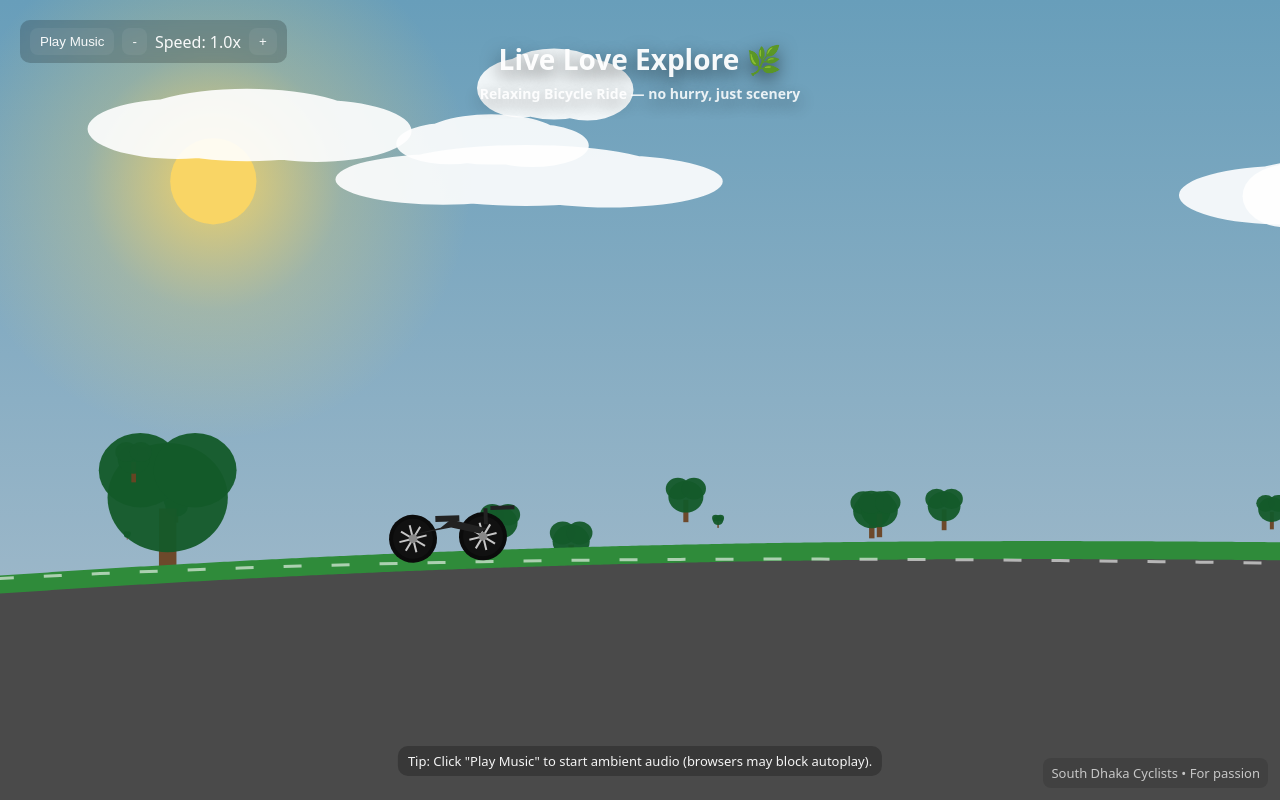
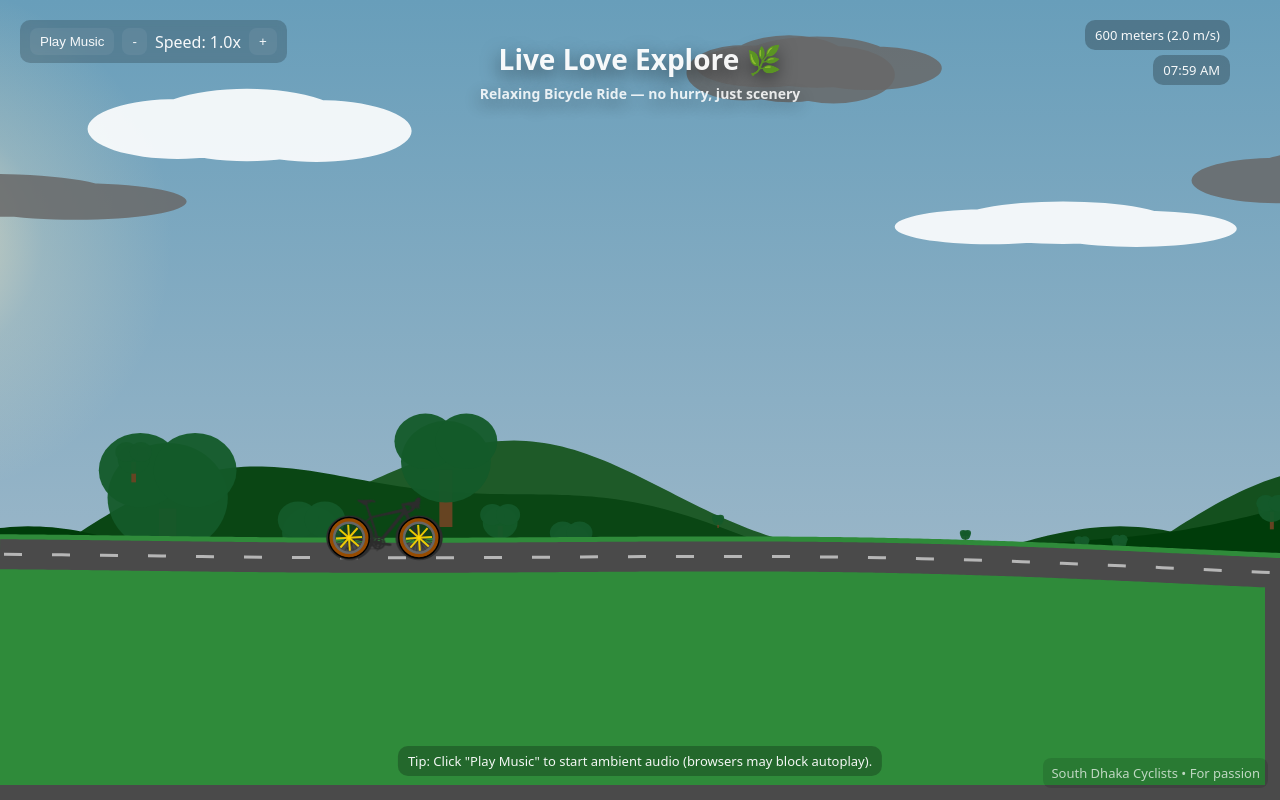
Before and after one commit to jidni911/LiveLoveExplore, a plain HTML site: page index.html in a window 1280 px wide. Drawn offline with Linux system fonts and the light colour scheme.

Commit message:
v2-buggy-moduled-fix1

```diff
--- a/bikeRide.js
+++ b/bikeRide.js
@@ -12,6 +12,7 @@ function init() {
         const speed = baseSpeed * speedMultiplier;
         worldOffsetDelta = speed * seconds * 120; // tune multiplier for feel
         worldOffset += worldOffsetDelta;
+        document.getElementById('distanceMeter').textContent = worldOffset.toFixed(0) + ' meters' + ' (' + worldOffsetDelta.toFixed(1) + ' m/s)';
 
         // sky gradient
         // dayFactor: 0..1 where 0=night, 1=day. Use a smooth curve: highest at 0.25..0.75
@@ -44,7 +45,7 @@ function init() {
         drawTrees(worldOffset);
 
         // ground + road
-        drawGround(worldOffset);
+        drawGround(worldOffset,worldOffset);
 
         // bike
         drawBike(worldOffset, dt);
@@ -95,3 +96,13 @@ function init() {
 }
 
 init();
+
+document.addEventListener('keydown', event => {
+    if (event.key === 'f') {
+        if (document.fullscreenElement) {
+            document.exitFullscreen();
+        } else {
+            canvas.requestFullscreen();
+        }
+    }
+});
--- a/index.html
+++ b/index.html
@@ -94,11 +94,38 @@
             color: var(--ui-white);
             font-size: 13px;
         }
+
+        #distanceMeter {
+            position: absolute;
+            right: 50px;
+            top: 20px;
+            z-index: 9;
+            background: rgba(0, 0, 0, 0.25);
+            padding: 6px 10px;
+            border-radius: 10px;
+            color: var(--ui-white);
+            font-size: 13px;
+        }
+
+        #clockface {
+            position: absolute;
+            right: 50px;
+            top: 55px;
+            z-index: 9;
+            background: rgba(0, 0, 0, 0.25);
+            padding: 6px 10px;
+            border-radius: 10px;
+            color: var(--ui-white);
+            font-size: 13px;
+        }
     </style>
 </head>
 <body>
     <div id="container">
         <canvas id="c"></canvas>
+
+        <div id="distanceMeter">Loading...</div>
+        <div id="clockface">Loading...</div>
 
         <div id="title">
             Live Love Explore 🌿
@@ -114,6 +141,10 @@
 
         <div id="playHint">Tip: Click "Play Music" to start ambient audio (browsers may block autoplay).</div>
         <div id="credits">South Dhaka Cyclists • For passion</div>
+    </div>
+
+    <div style="display:none">
+        <img id="source" src="assets/bike.png" />
     </div>
 
     <!-- Ambient audio: replace relax.mp3 with your audio file. -->
--- a/js/bike.js
+++ b/js/bike.js
@@ -1,21 +1,21 @@
 const bike = {
-    wheelRadius: 20,
+    wheelRadius: 16,
     wheelDistance: 70,
     bodyW: 120,
-    bodyH: 36,
+    bodyH: 120,
     tilt: 0,
     wheelRotation: 0 // radians
 };
 
-  const bikeX = () => Math.max(120, canvas.width * 0.35); // fixed horizontal pos for bike
-
+const bikeX = () => Math.max(120, canvas.width * 0.3); // fixed horizontal pos for bike
+const image = document.getElementById("source");
 
 
 // draw bike (simple stylized)
 function drawBike(worldOff, dt) {
     const x = bikeX();
     const worldX = x + worldOff;
-        const y = groundHeightAt(worldX) - 14; // seat offset above ground
+    const y = groundHeightAt(worldX); // seat offset above ground
     const slope = groundTangentAt(worldX); // dy/dx
     const angle = Math.atan(slope);
 
@@ -29,33 +29,37 @@
     // draw wheels
     const wr = bike.wheelRadius;
     const wd = bike.wheelDistance;
+
+
+    // frame
+    const image = document.getElementById("source");
+    ctx.drawImage(image, -bike.bodyW * 0.5-3, -bike.bodyH * 0.5-9, bike.bodyW+7, bike.bodyH);
+
+    ctx.save();
     // rear wheel
     drawWheel(-wd * 0.5, 0, wr, bike.wheelRotation);
     // front wheel
     drawWheel(wd * 0.5, 0, wr, bike.wheelRotation);
+    // ctx.fillStyle = '#222';
+    // ctx.beginPath();
+    // ctx.moveTo(-wd * 0.5, 0);
+    // ctx.lineTo(-wd * 0.1, -35);
+    // ctx.lineTo(wd * 0.05, -25);
+    // // ctx.lineTo(wd * 0.55, -8);
+    // // ctx.lineTo(wd * 0.45, -3);
+    // // ctx.lineTo(wd * 0.05, -10);
+    // // ctx.lineTo(-wd * 0.5, -4);
+    // ctx.closePath();
+    // ctx.fill();
 
-        // frame
-        ctx.save();
-        ctx.fillStyle = '#222';
-        ctx.beginPath();
-        ctx.moveTo(-wd * 0.5, -4);
-        ctx.lineTo(-wd * 0.1, -10);
-        ctx.lineTo(wd * 0.05, -18);
-        ctx.lineTo(wd * 0.55, -8);
-        ctx.lineTo(wd * 0.45, -3);
-        ctx.lineTo(wd * 0.05, -10);
-        ctx.lineTo(-wd * 0.5, -4);
-        ctx.closePath();
-        ctx.fill();
+    // // seat
+    // ctx.fillStyle = '#222';
+    // ctx.fillRect(-12, -22, 24, 6);
 
-        // seat
-        ctx.fillStyle = '#222';
-        ctx.fillRect(-12, -22, 24, 6);
-
-        // handlebar
-        ctx.fillStyle = '#222';
-        ctx.fillRect(wd * 0.52, -28, 4, 16);
-        ctx.fillRect(wd * 0.62, -30, 24, 4);
+    // // handlebar
+    // ctx.fillStyle = '#222';
+    // ctx.fillRect(wd * 0.52, -28, 4, 16);
+    // ctx.fillRect(wd * 0.62, -30, 24, 4);
 
     ctx.restore();
     ctx.restore();
@@ -64,34 +68,42 @@
 function drawWheel(cx, cy, r, rot) {
     ctx.save();
     ctx.translate(cx, cy);
+    // tyre base
+    ctx.beginPath();
+    ctx.strokeStyle = '#000000ff';
+    ctx.arc(0, 0, r + 4, 0, Math.PI * 2);
+    ctx.lineWidth = 2;
+    ctx.stroke();
+    // tyre wall
+    ctx.beginPath();
+    ctx.strokeStyle = '#964b00ff'; // coffee brown
+    ctx.arc(0, 0, r + 1, 0, Math.PI * 2);
+    ctx.lineWidth = 5;
+    ctx.stroke();
     // rim
     ctx.beginPath();
-        ctx.fillStyle = '#0b0b0b';
-        ctx.arc(0, 0, r + 4, 0, Math.PI * 2);
-        ctx.fill();
-        // tyre
-        ctx.beginPath();
-        ctx.fillStyle = '#111';
-        ctx.arc(0, 0, r, 0, Math.PI * 2);
-        ctx.fill();
+    ctx.strokeStyle = '#666666ff'; // steel color
+    ctx.arc(0, 0, r - 1, 0, Math.PI * 2);
+    ctx.lineWidth = 2.5;
+    ctx.stroke();
     // spokes
     ctx.save();
     ctx.rotate(rot);
-        ctx.strokeStyle = 'rgba(220,220,220,0.9)';
+    ctx.strokeStyle = 'rgba(255, 215, 0, 0.9)'; // golden shiny
     ctx.lineWidth = 2;
     const spokes = 8;
     for (let i = 0; i < spokes; i++) {
         const a = (i / spokes) * Math.PI * 2;
         ctx.beginPath();
         ctx.moveTo(0, 0);
-            ctx.lineTo(Math.cos(a) * (r - 6), Math.sin(a) * (r - 6));
+        ctx.lineTo(Math.cos(a) * (r - 3), Math.sin(a) * (r - 3));
         ctx.stroke();
     }
     ctx.restore();
     // hub
-        ctx.beginPath();
-        ctx.fillStyle = '#888';
-        ctx.arc(0, 0, r * 0.22, 0, Math.PI * 2);
-        ctx.fill();
+    // ctx.beginPath();
+    // ctx.fillStyle = '#000000ff';
+    // ctx.arc(0, 0, r * 0.22, 0, Math.PI * 2);
+    // ctx.fill();
     ctx.restore();
 }
--- a/js/clouds.js
+++ b/js/clouds.js
@@ -7,7 +7,8 @@ for (let i = 0; i < 6; i++) {
         y: 40 + Math.random() * (canvas.height * 0.25),
         w: 80 + Math.random() * 160,
         h: 30 + Math.random() * 30,
-        speed: 0.2 + Math.random() * 0.6
+        speed: 0.2 + Math.random() * 0.6,
+        color : Math.random() < 0.5 ? 'rgba(255,255,255,0.95)' : 'rgba(104, 104, 104, 0.89)'
     });
 }
 
@@ -19,10 +20,10 @@ function drawClouds(dt) {
         const sx = Math.round(c.x);
         ctx.beginPath();
         // three overlapping ellipses
-        ctx.ellipse(sx, c.y, c.w * 0.7, c.h * 0.7, 0, 0, Math.PI * 2);
+        ctx.ellipse(sx, c.y, c.w * 0.6, c.h * 0.7, 0, 0, Math.PI * 2);
         ctx.ellipse(sx + c.w * 0.4, c.y + 6, c.w * 0.55, c.h * 0.6, 0, 0, Math.PI * 2);
         ctx.ellipse(sx - c.w * 0.4, c.y + 4, c.w * 0.52, c.h * 0.58, 0, 0, Math.PI * 2);
-        ctx.fillStyle = 'rgba(255,255,255,0.95)';
+        ctx.fillStyle = c.color;
         ctx.fill();
         ctx.restore();
 
--- a/js/ground.js
+++ b/js/ground.js
@@ -1,5 +1,5 @@
 // draw ground strip and road
-function drawGround(offset) {
+function drawGround(offset,worldOffset) {
     // ground base
     ctx.save();
     // draw a continuous ground silhouette using groundHeightAt
@@ -14,28 +14,35 @@ function drawGround(offset) {
     ctx.closePath();
     ctx.fillStyle = '#2f8b3a';
     ctx.fill();
-
+    ctx.save();
+    ctx.restore();
     // road band
+    const roadYoffset = 20;
+    ctx.moveTo(0,  canvas.height + roadYoffset);
     ctx.beginPath();
-    const roadYoffset = 18;
-    ctx.moveTo(0, canvas.height);
     for (let x = 0; x <= canvas.width; x += 4) {
         const worldX = x + offset;
         const y = groundHeightAt(worldX) + roadYoffset;
         ctx.lineTo(x, y);
     }
     ctx.lineTo(canvas.width, canvas.height);
-    ctx.closePath();
-    ctx.fillStyle = '#4a4a4a';
-    ctx.fill();
+    ctx.lineTo(0, canvas.height);
+    // ctx.closePath();
+    ctx.strokeStyle = '#4a4a4a';
+    ctx.lineWidth = 30;
+    ctx.stroke();
+
+    ctx.save();
+    ctx.restore();
 
     // road dashed center (simple)
     ctx.strokeStyle = 'rgba(255,255,255,0.6)';
     ctx.lineWidth = 3;
     ctx.setLineDash([18, 30]);
     ctx.beginPath();
-    for (let x = -100; x <= canvas.width + 200; x += 20) {
-        const worldX = x + offset + (performance.now() * 0.05);
+    ctx.moveTo(0, groundHeightAt(-100 + offset) + roadYoffset);
+    for (let x = -100-worldOffset*0.35%48; x <= canvas.width + 200; x += 20) {
+        const worldX = x + offset;
         const y = groundHeightAt(worldX) + roadYoffset;
         if (x === -100) ctx.moveTo(x, y); else ctx.lineTo(x, y);
     }
@@ -48,11 +55,11 @@ function drawGround(offset) {
 // Terrain function (sine waves)
 function groundHeightAt(worldX) {
     // worldX in pixels
-        const s = 0.001; // frequency scale
+    const scale = 0.003; // frequency scale
     // combine a few sine waves for hills
-        const h = Math.sin(worldX * s * 0.8) * 40 + Math.sin(worldX * s * 1.7) * 18 + Math.sin(worldX * s * 0.35) * 70;
-        const base = canvas.height * 0.78;
-        return base - h;
+    const h = Math.sin(worldX * scale * 0.8) * 40 + Math.sin(worldX * scale * 1.7) * 18 + Math.sin(worldX * scale * 0.35) * 70;
+    const base = canvas.height * 0.70;
+    return base - h/128 * canvas.height*0.05;
 }
 function groundTangentAt(worldX) {
     // derivative approx to compute slope for tilt
--- a/js/hills.js
+++ b/js/hills.js
@@ -13,23 +13,35 @@ for (let i = 0; i < 5; i++) {
 
 // draw hills
 function drawHills(offset) {
-    hills.forEach((h, idx) => {
-        const par = 0.2 + idx * 0.15;
+    hills.forEach((hill, index) => {
+        const par = 0.2 + index * 0.15;
         ctx.save();
         ctx.beginPath();
         const startX = -500;
         ctx.moveTo(startX, canvas.height);
         for (let x = startX; x <= canvas.width + 500; x += 6) {
             const worldX = (x + offset * par);
-            const y = canvas.height - 30 - Math.sin(worldX * 0.0006 + idx) * h.h - (idx * 15);
+            const y = hillHeightAt(worldX,index);
+            // const y = canvas.height - 30 - Math.sin(worldX * 0.0006 + index) * hill.h - (index * 15);
             ctx.lineTo(x, y);
         }
         ctx.lineTo(canvas.width + 500, canvas.height);
         ctx.closePath();
         // color slightly darker for farther layers
-        const shade = 40 + idx * 10;
+        const shade = 40 + index * 10;
+        // ctx.fillStyle = `red`;
         ctx.fillStyle = `rgb(${80 - shade},${140 - shade},${90 - shade})`;
         ctx.fill();
         ctx.restore();
     });
 }
+
+
+function hillHeightAt(worldX,index) {
+    // worldX in pixels
+    const scale = 0.008; // frequency scale
+    // combine a few sine waves for hills
+    const h = Math.sin((worldX+index*1000) * scale * 0.8) * 40 + Math.sin((worldX+index*1000) * scale * 1.7) * 18 + Math.sin((worldX+index*1000) * scale * 0.35) * 70;
+    const base = canvas.height * 0.70;
+    return base + h/128 * canvas.height*0.15;
+}
--- a/js/music.js
+++ b/js/music.js
@@ -1,9 +1,9 @@
 const btn = document.getElementById('toggleSound');
 const audio = document.getElementById('bgAudio');
 let audioPlaying = false;
-  btn.addEventListener('click', ()=>{
-    if (!audioPlaying){
-      audio.play().catch(()=>{ /* user gesture required — button is user gesture so okay */});
+btn.addEventListener('click', () => {
+    if (!audioPlaying) {
+        audio.play().catch(() => { /* user gesture required — button is user gesture so okay */ });
         btn.textContent = 'Pause Music';
         audioPlaying = true;
         document.getElementById('playHint').style.display = 'none';
@@ -13,3 +13,18 @@
         audioPlaying = false;
     }
 });
+
+document.onkeyup = (e) => {
+    if (e.key === 'm') {
+        if (!audioPlaying) {
+            audio.play().catch(() => { /* user gesture required — button is user gesture so okay */ });
+            btn.textContent = 'Pause Music';
+            audioPlaying = true;
+            document.getElementById('playHint').style.display = 'none';
+        } else {
+            audio.pause();
+            btn.textContent = 'Play Music';
+            audioPlaying = false;
+        }
+    }
+};
--- a/js/sun.js
+++ b/js/sun.js
@@ -2,16 +2,23 @@
 const sunDay = [255, 210, 70];
 const moonColor = [220, 230, 255];
 
-    function drawSun(t) {
+function drawSun(t) {//t in 0..1 => day->night
+    const virtualTime = t * 24 +6;
+    const minutes = Math.floor(virtualTime * 60 % 60);
+    const hours = Math.floor(virtualTime);
+    const ampm = hours < 12 ? 'AM' : 'PM';
+    document.getElementById('clockface').innerText = `${(hours % 12 || 12).toString().padStart(2, '0')}:${minutes.toString().padStart(2, '0')} ${ampm}`;
     // t in 0..1 cycles day->night
     const phi = t * Math.PI * 2; // angle around
     // sun x: map phi to left->right horizontally
-        const sx = canvas.width * (0.1 + 0.8 * t);
+    const sx = t<0.5?(canvas.width+700) * ( 0.8 * t) *2-350: (canvas.width+700) * ( 0.8 * (t-0.5)) *2-350;
     // sun y: arch across the sky (lower at edges)
-        const sunY = canvas.height * 0.18 + Math.sin(Math.PI * t) * canvas.height * 0.18;
+    const sunY = canvas.height * 0.5 - Math.abs(Math.sin(Math.PI * t*2)*canvas.height * 0.4);
     const size = 40 + Math.sin(Math.PI * t) * 12;
     // color lerp: daytime sun vs moon
-        const sc = lerpColor(sunDay, moonColor, Math.max(0, 1 - Math.abs(0.5 - t) * 2));
+    // const sc = lerpColor(sunDay, moonColor, Math.max(0, 1 - Math.abs(0.5 - t) * 2));
+    const sc = lerpColor(sunDay, moonColor, Math.max(0, 1 - Math.abs(12 - virtualTime) / 12));
+
     ctx.save();
     // glow
     const g = ctx.createRadialGradient(sx, sunY, 0, sx, sunY, size * 6);
```
Lines whose indentation alone changed are shown as unchanged.
